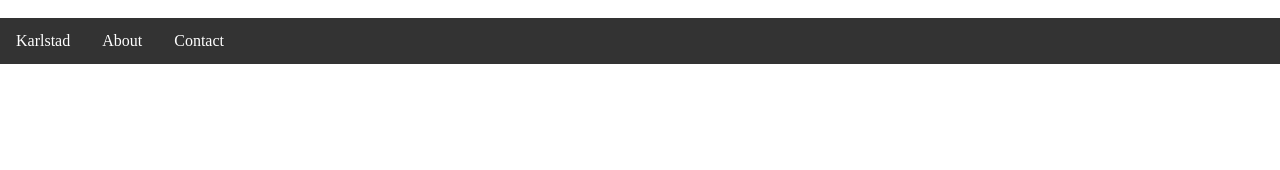
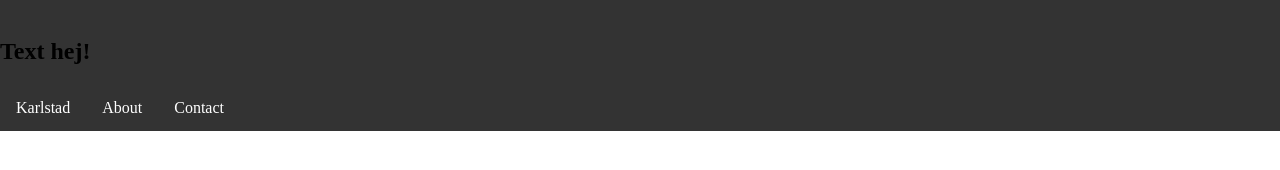
Before and after one commit to Timthom/Karlstad, a plain HTML site: page index.html in a window 1280 px wide. Drawn offline with Linux system fonts and the light colour scheme.

Commit message:
Ändrat css/aside

```diff
--- a/css/style.css
+++ b/css/style.css
@@ -1,6 +1,9 @@
 body {
     margin: 0;
     padding: 0;
+}
+header {
+    background-color: #333;
 }
 
 ul.topnav {
@@ -8,7 +11,7 @@ ul.topnav {
   margin: 0;
   padding: 0;
   overflow: hidden;
-  background-color: #333;
+
 }
 
 ul.topnav li {float: left;}
--- a/index.html
+++ b/index.html
@@ -10,6 +10,7 @@
     <header>
         <aside>
             <img />
+            <h1>Text hej!</h1>
         </aside>
         <nav>
             <ul class="topnav">
```
